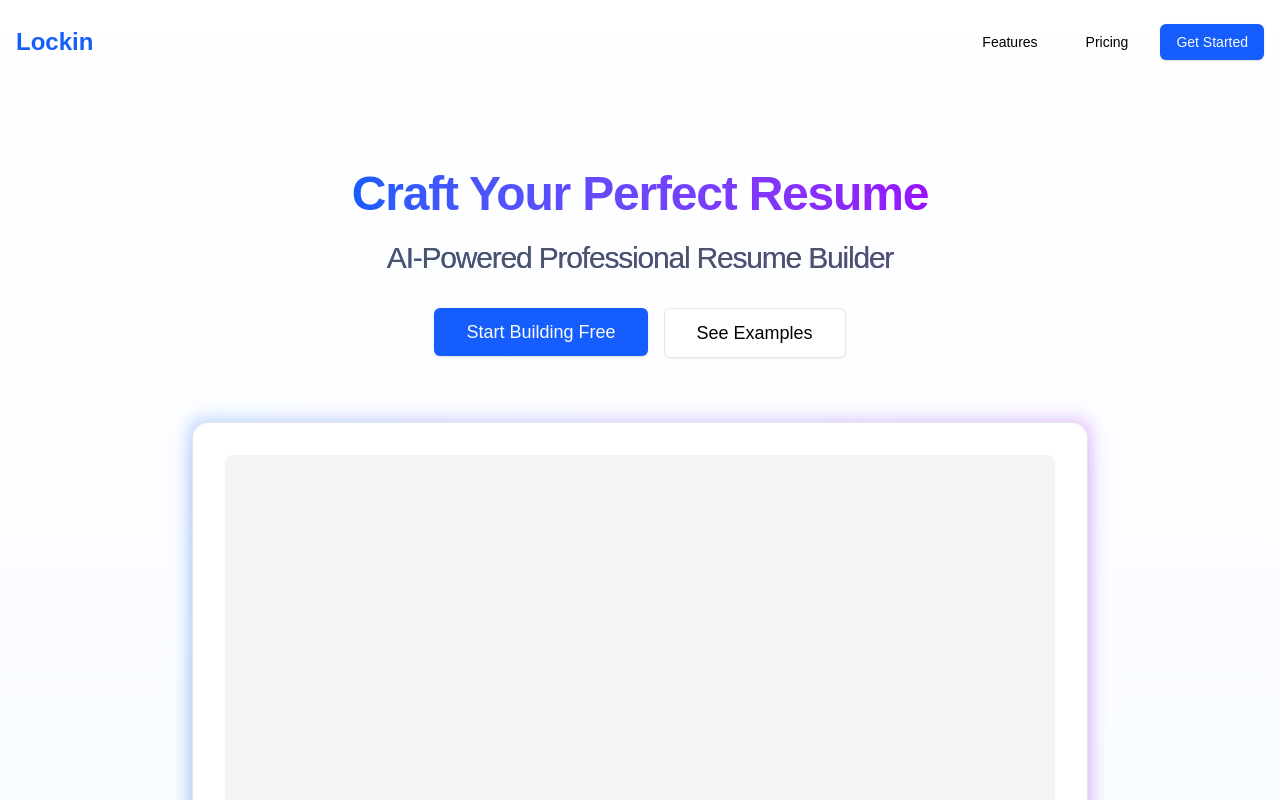
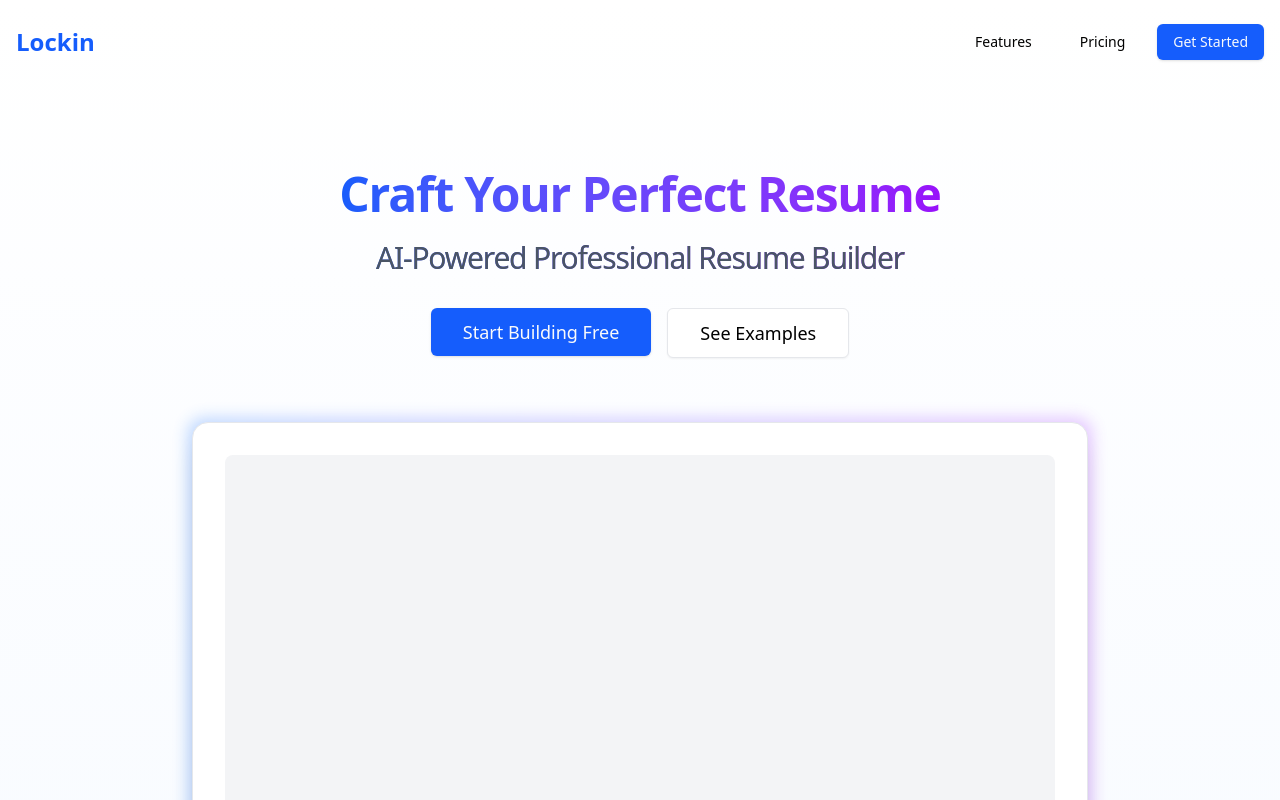
Before and after one commit to LordRonz/lockin, a Next.js app: page / in a window 1280 px wide. Shown: the top 800 px of the page. Built offline with nearby package versions, Linux system fonts and the light colour scheme.

Commit message:
feat: geist font

```diff
--- a/package.json
+++ b/package.json
@@ -22,6 +22,7 @@
     "clsx": "^2.1.1",
     "dotenv": "^16.4.7",
     "drizzle-orm": "^0.38.4",
+    "geist": "^1.3.1",
     "html2canvas-pro": "^1.5.8",
     "jotai": "^2.11.1",
     "jspdf": "^2.5.2",
--- a/src/app/globals.css
+++ b/src/app/globals.css
@@ -33,14 +33,12 @@
   text-wrap: balance;
 }
 
-@layer utilities {
-  body {
-    font-family: Arial, Helvetica, sans-serif;
-  }
-}
-
 @layer base {
   :root {
     --radius: 0.5rem;
   }
 }
+
+@theme {
+  --font-primary: var(--font-geist-sans), 'sans-serif';
+}
--- a/src/app/layout.tsx
+++ b/src/app/layout.tsx
@@ -1,17 +1,7 @@
 import type { Metadata } from "next";
-import localFont from "next/font/local";
+import { GeistSans } from "geist/font/sans";
 import "./globals.css";
-
-const geistSans = localFont({
-  src: "./fonts/GeistVF.woff",
-  variable: "--font-geist-sans",
-  weight: "100 900",
-});
-const geistMono = localFont({
-  src: "./fonts/GeistMonoVF.woff",
-  variable: "--font-geist-mono",
-  weight: "100 900",
-});
+import { cn } from "@/lib/utils";
 
 export const metadata: Metadata = {
   title: "Create Next App",
@@ -26,7 +16,10 @@ export default function RootLayout({
   return (
     <html lang="en">
       <body
-        className={`${geistSans.variable} ${geistMono.variable} antialiased transition-all`}
+        className={cn(
+          GeistSans.variable,
+          "antialiased transition-all font-primary",
+        )}
       >
         {children}
       </body>
```
Also changed, not shown: 1 other file (tests, documents, lock files or other folders).
